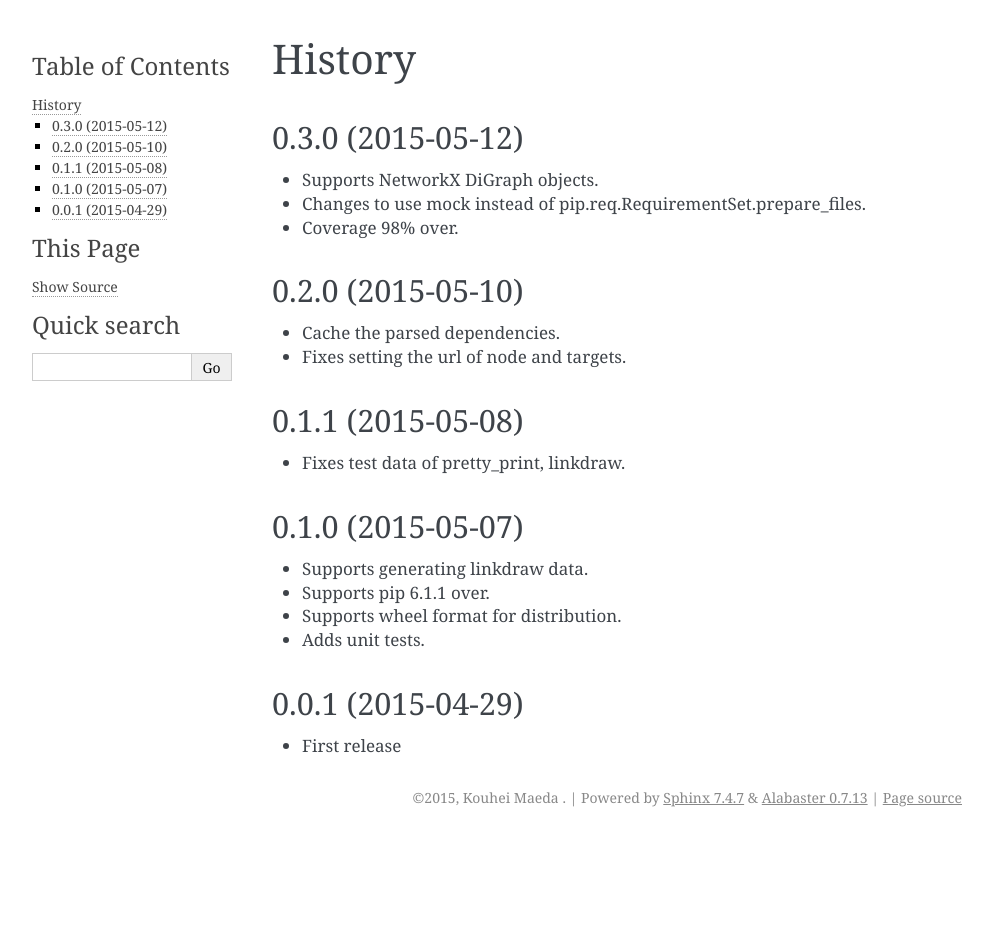
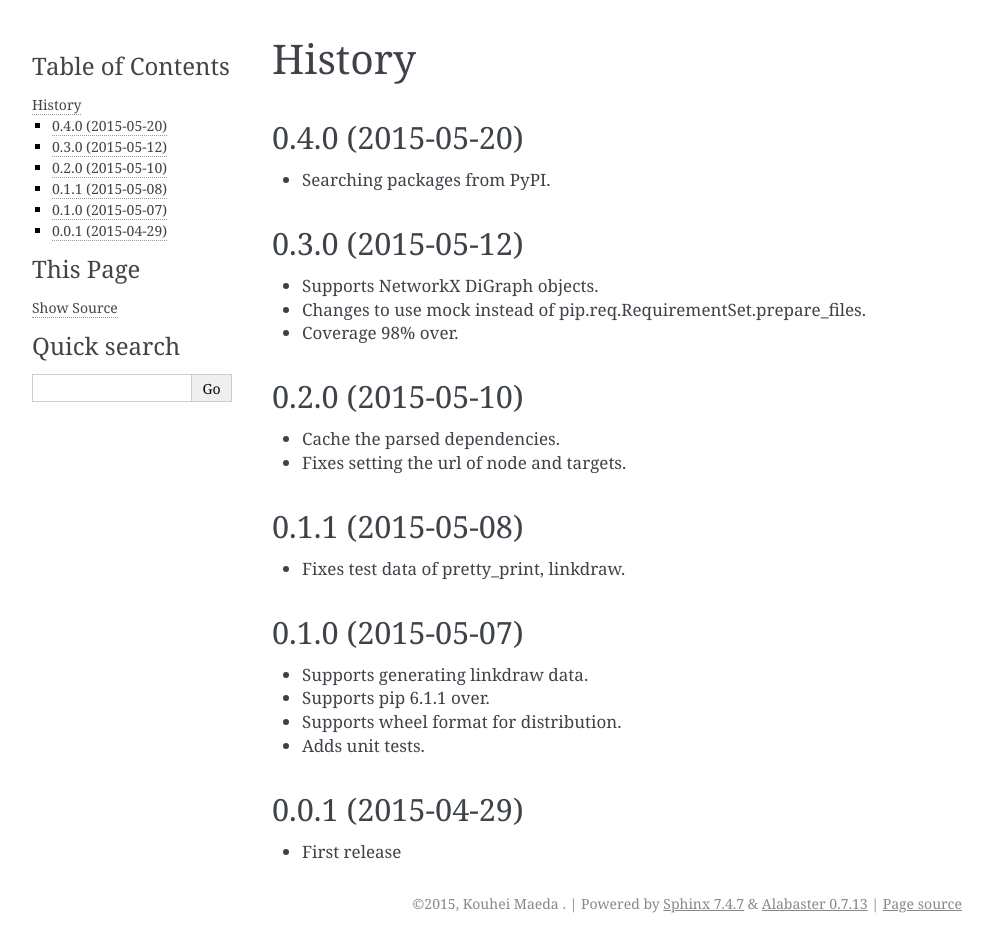
Before and after one commit to mkouhei/py-deps, a Sphinx documentation site: the page built from docs/source/HISTORY.rst, in a window 1280 px wide. Shown: the whole page, without its empty margins (148-1141 px from the left). Built offline with Sphinx 7.4.7, drawn with Linux system fonts in a browser that asks for light colours; before the commit the page ends 900 px from its top, so only the background shows below that.

Commit message:
Bump version.
Signed-off-by: Kouhei Maeda <mkouhei@palmtb.net>

```diff
--- a/docs/source/HISTORY.rst
+++ b/docs/source/HISTORY.rst
@@ -1,5 +1,10 @@
 History
 =======
+
+0.4.0 (2015-05-20)
+------------------
+
+* Searching packages from PyPI.
 
 0.3.0 (2015-05-12)
 ------------------
--- a/setup.py
+++ b/setup.py
@@ -81,7 +81,7 @@ with open('extras_requirement.txt', 'w') as _file:
     _file.write('\n'.join(extras_require.get('reST')))
 
 setup(name='py-deps',
-      version='0.3.0',
+      version='0.4.0',
       description='parsing the Python deps and generating graph data',
       long_description=long_description,
       author='Kouhei Maeda',
```
